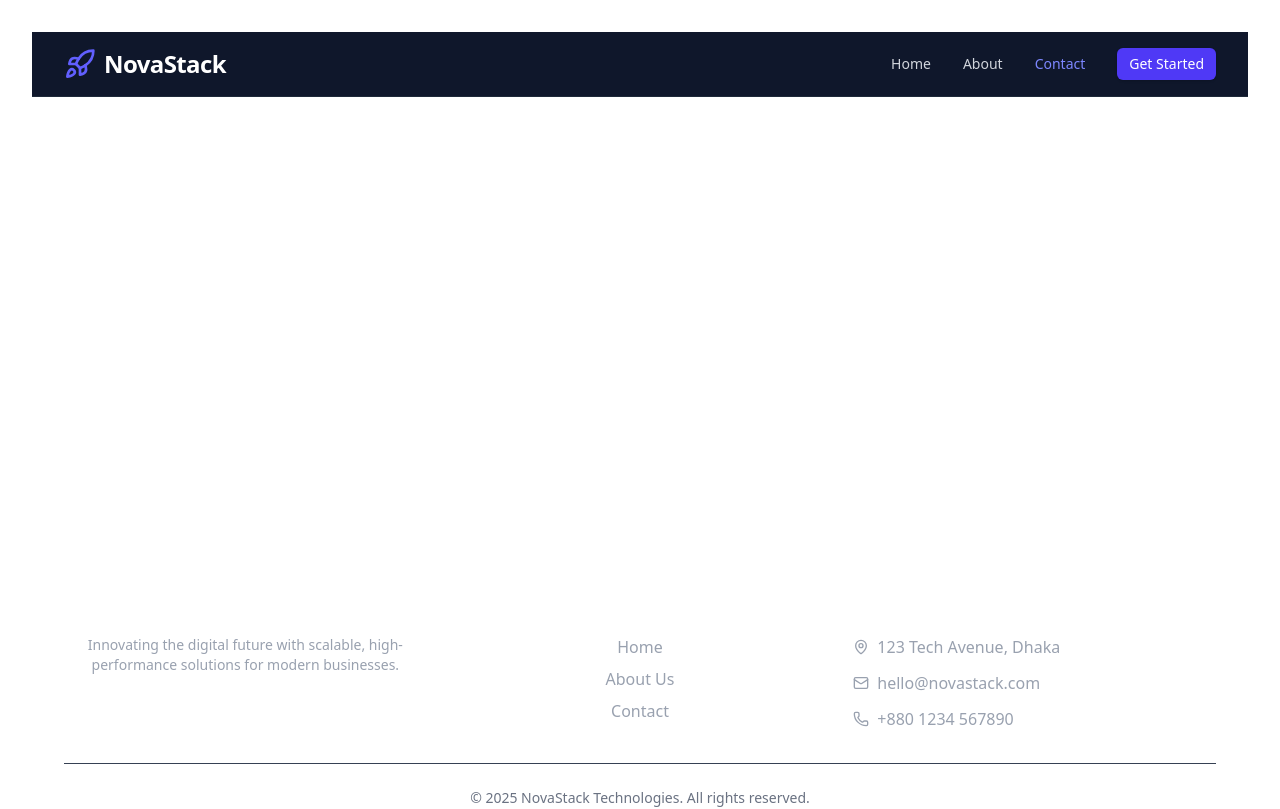
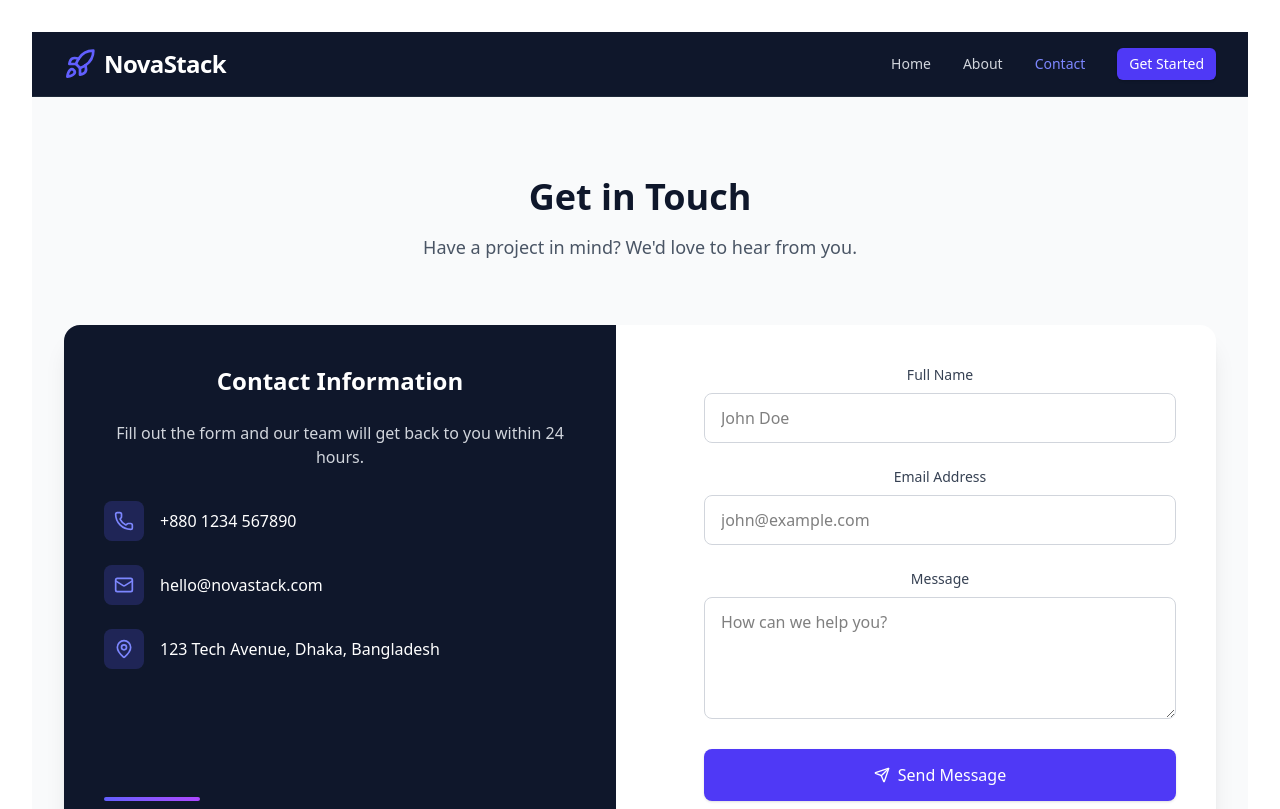
Before and after one commit to nafeesalways/novastack-tech, a React (Vite) app: page /contact in a window 1280 px wide. Shown: the top 809 px of the page. Built offline with nearby package versions, Linux system fonts and the light colour scheme.

Commit message:
contact page added

```diff
--- a/src/components/home/Hero.jsx
+++ b/src/components/home/Hero.jsx
@@ -4,11 +4,11 @@ import { ArrowRight, Play, Zap, Code } from 'lucide-react';
 
 const Hero = () => {
   return (
-    <section className="relative bg-gradient-to-br from-slate-900 via-purple-900/80 to-indigo-900 text-white py-20 lg:py-32 overflow-hidden">
+    <section className="relative bg-linear-to-br from-slate-900 via-purple-900/80 to-indigo-900 text-white py-20 lg:py-32 overflow-hidden">
       {/* Background Animated Blobs */}
       <div aria-hidden="true" className="absolute inset-0">
-        <div className="absolute top-[-20rem] right-[-20rem] w-96 h-96 rounded-full bg-purple-700 opacity-40 mix-blend-multiply filter blur-3xl animate-blob"></div>
-        <div className="absolute bottom-[-20rem] left-[-20rem] w-96 h-96 rounded-full bg-indigo-600 opacity-30 mix-blend-multiply filter blur-3xl animate-blob animation-delay-2000"></div>
+        <div className="absolute -top-80 -right-80 w-96 h-96 rounded-full bg-purple-700 opacity-40 mix-blend-multiply filter blur-3xl animate-blob"></div>
+        <div className="absolute -bottom-80 -left-80 w-96 h-96 rounded-full bg-indigo-600 opacity-30 mix-blend-multiply filter blur-3xl animate-blob animation-delay-2000"></div>
       </div>
 
       <div className="relative max-w-7xl mx-auto px-4 sm:px-6 lg:px-8 text-center">
@@ -18,9 +18,9 @@ const Hero = () => {
         </div>
 
         {/* Main Headline */}
-        <h1 className="text-5xl md:text-7xl font-extrabold tracking-tight leading-tight bg-gradient-to-r from-white via-indigo-100 to-purple-100 bg-clip-text text-transparent drop-shadow-2xl mb-6">
+        <h1 className="text-5xl md:text-7xl font-extrabold tracking-tight leading-tight bg-linear-to-r from-white via-indigo-100 to-purple-100 bg-clip-text text-transparent drop-shadow-2xl mb-6">
           Building the <br />
-          <span className="bg-gradient-to-r from-indigo-400 via-purple-400 to-pink-400 bg-clip-text text-transparent drop-shadow-2xl">
+          <span className="bg-linear-to-r from-indigo-400 via-purple-400 to-pink-400 bg-clip-text text-transparent drop-shadow-2xl">
             Digital Future
           </span>
         </h1>
--- a/src/pages/Contact.jsx
+++ b/src/pages/Contact.jsx
@@ -1,11 +1,158 @@
-import React from 'react';
+import React, { useState } from 'react';
+import { Mail, Phone, MapPin, Send } from 'lucide-react';
+import Button from '../components/shared/Button';
 
 const Contact = () => {
-    return (
-        <div>
+  // Form State
+  const [formData, setFormData] = useState({
+    name: '',
+    email: '',
+    message: ''
+  });
 
+  const [status, setStatus] = useState('idle'); // 'idle' | 'submitting' | 'success'
+
+  // Handle Input Change
+  const handleChange = (e) => {
+    setFormData({ ...formData, [e.target.name]: e.target.value });
+  };
+
+  // Handle Form Submission
+  const handleSubmit = (e) => {
+    e.preventDefault();
+    setStatus('submitting');
+
+    // Simulate API call delay
+    setTimeout(() => {
+      setStatus('success');
+      setFormData({ name: '', email: '', message: '' });
+    }, 1500);
+  };
+
+  return (
+    <div className="bg-gray-50 min-h-screen py-12 md:py-20">
+      <div className="max-w-7xl mx-auto px-4 sm:px-6 lg:px-8">
+
+        <div className="text-center mb-16">
+          <h1 className="text-4xl font-extrabold text-slate-900 mb-4">Get in Touch</h1>
+          <p className="text-lg text-gray-600">Have a project in mind? We'd love to hear from you.</p>
         </div>
-    );
+
+        <div className="grid grid-cols-1 lg:grid-cols-2 gap-12 bg-white rounded-2xl shadow-xl overflow-hidden">
+
+          {/* Left: Contact Info */}
+          <div className="bg-slate-900 p-10 text-white flex flex-col justify-between">
+            <div>
+              <h3 className="text-2xl font-bold mb-6">Contact Information</h3>
+              <p className="text-gray-300 mb-8">
+                Fill out the form and our team will get back to you within 24 hours.
+              </p>
+
+              <ul className="space-y-6">
+                <li className="flex items-center gap-4">
+                  <div className="w-10 h-10 bg-indigo-500/20 rounded-lg flex items-center justify-center">
+                    <Phone className="w-5 h-5 text-indigo-400" />
+                  </div>
+                  <span>+880 1234 567890</span>
+                </li>
+                <li className="flex items-center gap-4">
+                  <div className="w-10 h-10 bg-indigo-500/20 rounded-lg flex items-center justify-center">
+                    <Mail className="w-5 h-5 text-indigo-400" />
+                  </div>
+                  <span>hello@novastack.com</span>
+                </li>
+                <li className="flex items-center gap-4">
+                  <div className="w-10 h-10 bg-indigo-500/20 rounded-lg flex items-center justify-center">
+                    <MapPin className="w-5 h-5 text-indigo-400" />
+                  </div>
+                  <span>123 Tech Avenue, Dhaka, Bangladesh</span>
+                </li>
+              </ul>
+            </div>
+
+            {/* Social Decorator */}
+            <div className="mt-12">
+               <div className="w-24 h-1 bg-linear-to-r from-indigo-500 to-purple-500 rounded-full"></div>
+            </div>
+          </div>
+
+          {/* Right: Contact Form */}
+          <div className="p-10">
+            {status === 'success' ? (
+              <div className="h-full flex flex-col items-center justify-center text-center animate-fadeIn">
+                <div className="w-16 h-16 bg-green-100 rounded-full flex items-center justify-center mb-4">
+                  <Send className="w-8 h-8 text-green-600" />
+                </div>
+                <h3 className="text-2xl font-bold text-slate-900">Message Sent!</h3>
+                <p className="text-gray-600 mt-2">Thank you for contacting us. We will be in touch shortly.</p>
+                <button
+                  onClick={() => setStatus('idle')}
+                  className="mt-6 text-indigo-600 font-semibold hover:underline"
+                >
+                  Send another message
+                </button>
+              </div>
+            ) : (
+              <form onSubmit={handleSubmit} className="space-y-6">
+                <div>
+                  <label htmlFor="name" className="block text-sm font-medium text-gray-700 mb-2">Full Name</label>
+                  <input
+                    type="text"
+                    id="name"
+                    name="name"
+                    required
+                    value={formData.name}
+                    onChange={handleChange}
+                    className="w-full px-4 py-3 rounded-lg border border-gray-300 focus:ring-2 focus:ring-indigo-500 focus:border-indigo-500 outline-none transition-all"
+                    placeholder="John Doe"
+                  />
+                </div>
+
+                <div>
+                  <label htmlFor="email" className="block text-sm font-medium text-gray-700 mb-2">Email Address</label>
+                  <input
+                    type="email"
+                    id="email"
+                    name="email"
+                    required
+                    value={formData.email}
+                    onChange={handleChange}
+                    className="w-full px-4 py-3 rounded-lg border border-gray-300 focus:ring-2 focus:ring-indigo-500 focus:border-indigo-500 outline-none transition-all"
+                    placeholder="john@example.com"
+                  />
+                </div>
+
+                <div>
+                  <label htmlFor="message" className="block text-sm font-medium text-gray-700 mb-2">Message</label>
+                  <textarea
+                    id="message"
+                    name="message"
+                    required
+                    rows="4"
+                    value={formData.message}
+                    onChange={handleChange}
+                    className="w-full px-4 py-3 rounded-lg border border-gray-300 focus:ring-2 focus:ring-indigo-500 focus:border-indigo-500 outline-none transition-all"
+                    placeholder="How can we help you?"
+                  ></textarea>
+                </div>
+
+                <Button
+                  type="submit"
+                  variant="primary"
+                  fullWidth
+                  size="lg"
+                  isLoading={status === 'submitting'}
+                  icon={Send}
+                >
+                  Send Message
+                </Button>
+              </form>
+            )}
+          </div>
+        </div>
+      </div>
+    </div>
+  );
 };
 
 export default Contact;
```
